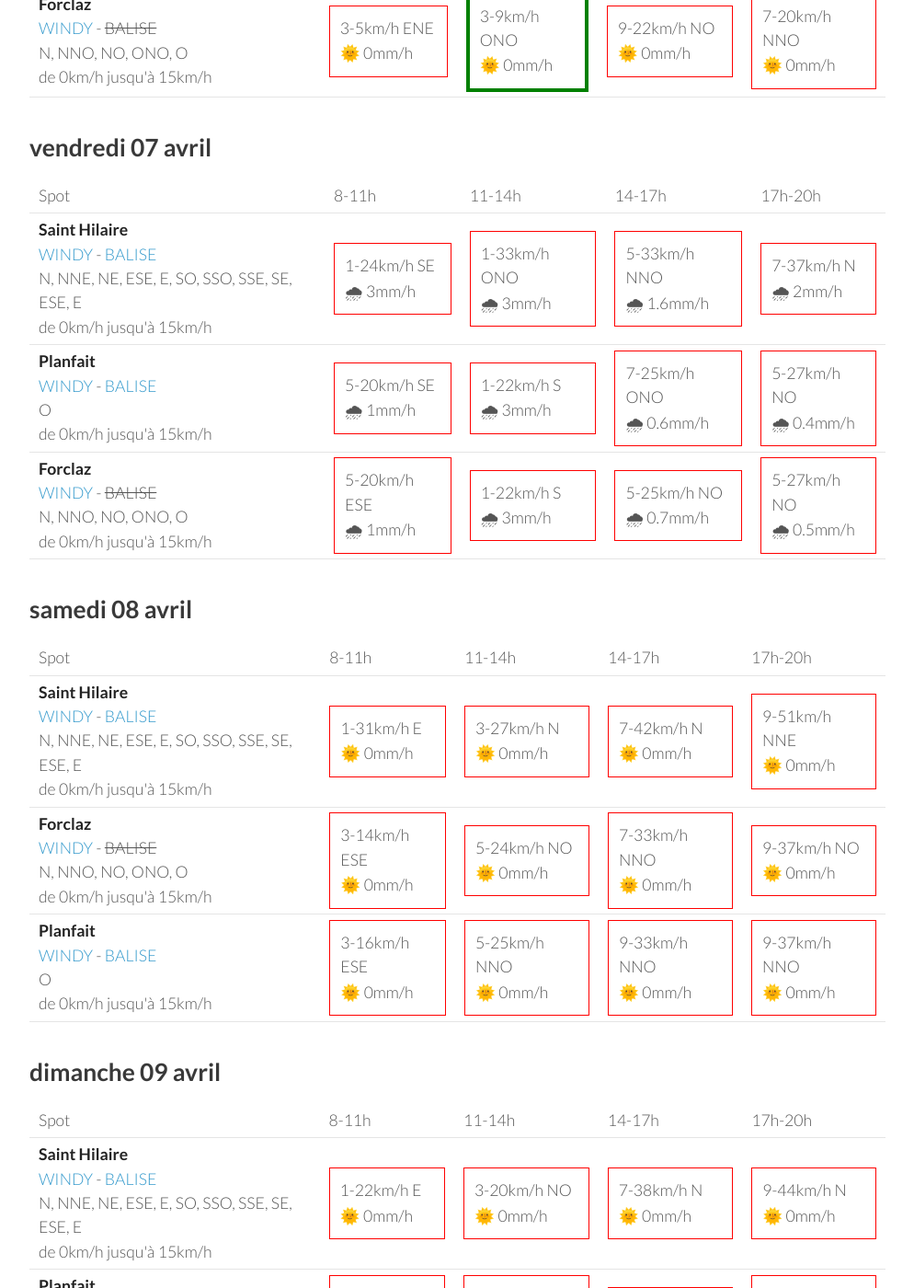
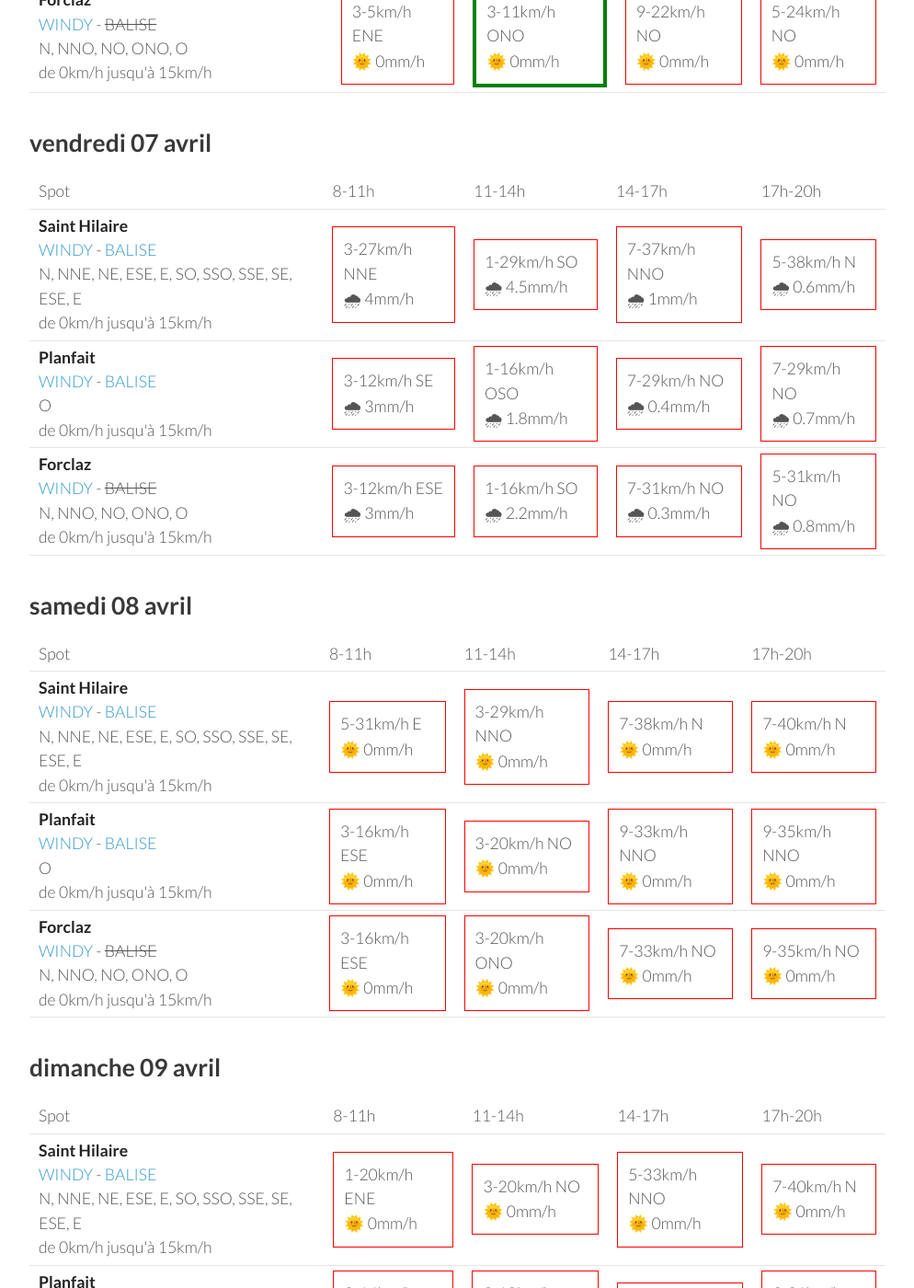
Before and after one commit to parapente-dans-le-nord/parapente-dans-le-nord.github.io, a Jekyll site: the page built from alpes_nord.markdown, in a window 1280 px wide and 1400 px high, scrolled down 1149 px. Shown: the whole window at 92% size, without its empty margins (26-1020 px from the left). Built offline with Jekyll 4.4.1, drawn with Linux system fonts in a browser that asks for light colours; some of the changed text lies outside the part shown.

Commit message:
update index.markdown

```diff
--- a/alpes_nord.markdown
+++ b/alpes_nord.markdown
@@ -22,33 +22,30 @@ page mise à jour le mercredi 05 avril 06:25
       <td>17h-20h</td>
     </tr>
 <tr>
+        <td><strong>Planfait</strong><br><a href="https://windy.com/45.853/6.223?45.415,6.223,8">WINDY</a> - <span class=""><a href="https://www.openwindmap.org/PP496">BALISE</a> </span><br> <span class="vent-favorable">O</span><br><span class="force-vent">de 0km/h jusqu'à 15km/h</span> </td>
+
+            <td><div class="not-flyable"><p>0-0km/h NA</p><p>🌧️ 0mm/h</p></div></td>
+            <td><div class="flyable"><p>3-11km/h O</p><p>🌞 0mm/h</p></div></td>
+            <td><div class="not-flyable"><p>9-25km/h ONO</p><p>🌞 0mm/h</p></div></td>
+            <td><div class="not-flyable"><p>9-29km/h ONO</p><p>🌞 0mm/h</p></div></td>
+
+    </tr>
+<tr>
         <td><strong>Forclaz</strong><br><a href="https://windy.com/45.814/6.247?45.375,6.246,8,m:eVwaglz">WINDY</a> - <span class="no-balise"> BALISE </span><br> <span class="vent-favorable">N, NNO, NO, ONO, O</span><br><span class="force-vent">de 0km/h jusqu'à 15km/h</span> </td>
 
-            <td><div class="not-flyable"><p>1-3km/h NNE</p><p>🌞 0mm/h</p></div></td>
-            <td><div class="flyable"><p>3-11km/h ONO</p><p>🌞 0mm/h</p></div></td>
-            <td><div class="not-flyable"><p>11-25km/h NO</p><p>🌞 0mm/h</p></div></td>
-            <td><div class="not-flyable"><p>14-37km/h NO</p><p>🌞 0mm/h</p></div></td>
-
+            <td><div class="not-flyable"><p>0-0km/h NA</p><p>🌧️ 0mm/h</p></div></td>
+            <td><div class="flyable"><p>3-9km/h O</p><p>🌞 0mm/h</p></div></td>
+            <td><div class="not-flyable"><p>11-27km/h NO</p><p>🌞 0mm/h</p></div></td>
+            <td><div class="not-flyable"><p>11-29km/h ONO</p><p>🌞 0mm/h</p></div></td>
 
     </tr>
 <tr>
         <td><strong>Saint Hilaire</strong><br><a href="https://windy.com/45.307/5.888?45.087,5.889,9,m:eUFagkX">WINDY</a> - <span class=""><a href="http://www.balisemeteo.com/balise.php?idBalise=61">BALISE</a> </span><br> <span class="vent-favorable">N, NNE, NE, ESE, E, SO, SSO, SSE, SE, ESE, E</span><br><span class="force-vent">de 0km/h jusqu'à 15km/h</span> </td>
 
-            <td><div class="flyable"><p>1-1km/h NE</p><p>🌞 0mm/h</p></div></td>
-            <td><div class="not-flyable"><p>7-20km/h E</p><p>🌞 0mm/h</p></div></td>
-            <td><div class="not-flyable"><p>14-33km/h ENE</p><p>🌞 0mm/h</p></div></td>
-            <td><div class="not-flyable"><p>7-33km/h NE</p><p>🌞 0mm/h</p></div></td>
-
-
-    </tr>
-<tr>
-        <td><strong>Planfait</strong><br><a href="https://windy.com/45.853/6.223?45.415,6.223,8">WINDY</a> - <span class=""><a href="https://www.openwindmap.org/PP496">BALISE</a> </span><br> <span class="vent-favorable">O</span><br><span class="force-vent">de 0km/h jusqu'à 15km/h</span> </td>
-
-            <td><div class="not-flyable"><p>1-3km/h N</p><p>🌞 0mm/h</p></div></td>
-            <td><div class="not-flyable"><p>5-12km/h ONO</p><p>🌞 0mm/h</p></div></td>
-            <td><div class="not-flyable"><p>11-27km/h ONO</p><p>🌞 0mm/h</p></div></td>
-            <td><div class="not-flyable"><p>11-33km/h NO</p><p>🌞 0mm/h</p></div></td>
-
+            <td><div class="not-flyable"><p>0-0km/h NA</p><p>🌧️ 0mm/h</p></div></td>
+            <td><div class="not-flyable"><p>7-18km/h ESE</p><p>🌞 0mm/h</p></div></td>
+            <td><div class="not-flyable"><p>11-25km/h E</p><p>🌞 0mm/h</p></div></td>
+            <td><div class="not-flyable"><p>12-35km/h ENE</p><p>🌞 0mm/h</p></div></td>
 
     </tr>
 
@@ -70,10 +67,10 @@ page mise à jour le mercredi 05 avril 06:25
 <tr>
         <td><strong>Saint Hilaire</strong><br><a href="https://windy.com/45.307/5.888?45.087,5.889,9,m:eUFagkX">WINDY</a> - <span class=""><a href="http://www.balisemeteo.com/balise.php?idBalise=61">BALISE</a> </span><br> <span class="vent-favorable">N, NNE, NE, ESE, E, SO, SSO, SSE, SE, ESE, E</span><br><span class="force-vent">de 0km/h jusqu'à 15km/h</span> </td>
 
-            <td><div class="flyable"><p>1-3km/h NNE</p><p>🌞 0mm/h</p></div></td>
-            <td><div class="flyable"><p>3-9km/h SE</p><p>🌞 0mm/h</p></div></td>
+            <td><div class="flyable"><p>0-5km/h N</p><p>🌞 0mm/h</p></div></td>
+            <td><div class="flyable"><p>3-11km/h SSE</p><p>🌞 0mm/h</p></div></td>
             <td><div class="flyable"><p>5-12km/h SE</p><p>🌞 0mm/h</p></div></td>
-            <td><div class="flyable"><p>3-9km/h E</p><p>🌞 0mm/h</p></div></td>
+            <td><div class="not-flyable"><p>5-22km/h NE</p><p>🌞 0mm/h</p></div></td>
 
 
     </tr>
@@ -81,9 +78,9 @@ page mise à jour le mercredi 05 avril 06:25
         <td><strong>Planfait</strong><br><a href="https://windy.com/45.853/6.223?45.415,6.223,8">WINDY</a> - <span class=""><a href="https://www.openwindmap.org/PP496">BALISE</a> </span><br> <span class="vent-favorable">O</span><br><span class="force-vent">de 0km/h jusqu'à 15km/h</span> </td>
 
             <td><div class="not-flyable"><p>1-3km/h ENE</p><p>🌞 0mm/h</p></div></td>
-            <td><div class="flyable"><p>3-9km/h O</p><p>🌞 0mm/h</p></div></td>
-            <td><div class="not-flyable"><p>9-22km/h ONO</p><p>🌞 0mm/h</p></div></td>
-            <td><div class="not-flyable"><p>5-18km/h NNO</p><p>🌞 0mm/h</p></div></td>
+            <td><div class="flyable"><p>3-11km/h O</p><p>🌞 0mm/h</p></div></td>
+            <td><div class="not-flyable"><p>9-20km/h NO</p><p>🌞 0mm/h</p></div></td>
+            <td><div class="not-flyable"><p>5-18km/h NO</p><p>🌞 0mm/h</p></div></td>
 
 
     </tr>
@@ -91,9 +88,9 @@ page mise à jour le mercredi 05 avril 06:25
         <td><strong>Forclaz</strong><br><a href="https://windy.com/45.814/6.247?45.375,6.246,8,m:eVwaglz">WINDY</a> - <span class="no-balise"> BALISE </span><br> <span class="vent-favorable">N, NNO, NO, ONO, O</span><br><span class="force-vent">de 0km/h jusqu'à 15km/h</span> </td>
 
             <td><div class="not-flyable"><p>3-5km/h ENE</p><p>🌞 0mm/h</p></div></td>
-            <td><div class="flyable"><p>3-9km/h ONO</p><p>🌞 0mm/h</p></div></td>
+            <td><div class="flyable"><p>3-11km/h ONO</p><p>🌞 0mm/h</p></div></td>
             <td><div class="not-flyable"><p>9-22km/h NO</p><p>🌞 0mm/h</p></div></td>
-            <td><div class="not-flyable"><p>7-20km/h NNO</p><p>🌞 0mm/h</p></div></td>
+            <td><div class="not-flyable"><p>5-24km/h NO</p><p>🌞 0mm/h</p></div></td>
 
 
     </tr>
@@ -116,30 +113,30 @@ page mise à jour le mercredi 05 avril 06:25
 <tr>
         <td><strong>Saint Hilaire</strong><br><a href="https://windy.com/45.307/5.888?45.087,5.889,9,m:eUFagkX">WINDY</a> - <span class=""><a href="http://www.balisemeteo.com/balise.php?idBalise=61">BALISE</a> </span><br> <span class="vent-favorable">N, NNE, NE, ESE, E, SO, SSO, SSE, SE, ESE, E</span><br><span class="force-vent">de 0km/h jusqu'à 15km/h</span> </td>
 
-            <td><div class="not-flyable"><p>1-24km/h SE</p><p>🌧 3mm/h</p></div></td>
-            <td><div class="not-flyable"><p>1-33km/h ONO</p><p>🌧 3mm/h</p></div></td>
-            <td><div class="not-flyable"><p>5-33km/h NNO</p><p>🌧 1.6mm/h</p></div></td>
-            <td><div class="not-flyable"><p>7-37km/h N</p><p>🌧 2mm/h</p></div></td>
+            <td><div class="not-flyable"><p>3-27km/h NNE</p><p>🌧 4mm/h</p></div></td>
+            <td><div class="not-flyable"><p>1-29km/h SO</p><p>🌧 4.5mm/h</p></div></td>
+            <td><div class="not-flyable"><p>7-37km/h NNO</p><p>🌧 1mm/h</p></div></td>
+            <td><div class="not-flyable"><p>5-38km/h N</p><p>🌧 0.6mm/h</p></div></td>
 
 
     </tr>
 <tr>
         <td><strong>Planfait</strong><br><a href="https://windy.com/45.853/6.223?45.415,6.223,8">WINDY</a> - <span class=""><a href="https://www.openwindmap.org/PP496">BALISE</a> </span><br> <span class="vent-favorable">O</span><br><span class="force-vent">de 0km/h jusqu'à 15km/h</span> </td>
 
-            <td><div class="not-flyable"><p>5-20km/h SE</p><p>🌧 1mm/h</p></div></td>
-            <td><div class="not-flyable"><p>1-22km/h S</p><p>🌧 3mm/h</p></div></td>
-            <td><div class="not-flyable"><p>7-25km/h ONO</p><p>🌧 0.6mm/h</p></div></td>
-            <td><div class="not-flyable"><p>5-27km/h NO</p><p>🌧 0.4mm/h</p></div></td>
+            <td><div class="not-flyable"><p>3-12km/h SE</p><p>🌧 3mm/h</p></div></td>
+            <td><div class="not-flyable"><p>1-16km/h OSO</p><p>🌧 1.8mm/h</p></div></td>
+            <td><div class="not-flyable"><p>7-29km/h NO</p><p>🌧 0.4mm/h</p></div></td>
+            <td><div class="not-flyable"><p>7-29km/h NO</p><p>🌧 0.7mm/h</p></div></td>
 
 
     </tr>
 <tr>
         <td><strong>Forclaz</strong><br><a href="https://windy.com/45.814/6.247?45.375,6.246,8,m:eVwaglz">WINDY</a> - <span class="no-balise"> BALISE </span><br> <span class="vent-favorable">N, NNO, NO, ONO, O</span><br><span class="force-vent">de 0km/h jusqu'à 15km/h</span> </td>
 
-            <td><div class="not-flyable"><p>5-20km/h ESE</p><p>🌧 1mm/h</p></div></td>
-            <td><div class="not-flyable"><p>1-22km/h S</p><p>🌧 3mm/h</p></div></td>
-            <td><div class="not-flyable"><p>5-25km/h NO</p><p>🌧 0.7mm/h</p></div></td>
-            <td><div class="not-flyable"><p>5-27km/h NO</p><p>🌧 0.5mm/h</p></div></td>
+            <td><div class="not-flyable"><p>3-12km/h ESE</p><p>🌧 3mm/h</p></div></td>
+            <td><div class="not-flyable"><p>1-16km/h SO</p><p>🌧 2.2mm/h</p></div></td>
+            <td><div class="not-flyable"><p>7-31km/h NO</p><p>🌧 0.3mm/h</p></div></td>
+            <td><div class="not-flyable"><p>5-31km/h NO</p><p>🌧 0.8mm/h</p></div></td>
 
 
     </tr>
@@ -162,20 +159,10 @@ page mise à jour le mercredi 05 avril 06:25
 <tr>
         <td><strong>Saint Hilaire</strong><br><a href="https://windy.com/45.307/5.888?45.087,5.889,9,m:eUFagkX">WINDY</a> - <span class=""><a href="http://www.balisemeteo.com/balise.php?idBalise=61">BALISE</a> </span><br> <span class="vent-favorable">N, NNE, NE, ESE, E, SO, SSO, SSE, SE, ESE, E</span><br><span class="force-vent">de 0km/h jusqu'à 15km/h</span> </td>
 
-            <td><div class="not-flyable"><p>1-31km/h E</p><p>🌞 0mm/h</p></div></td>
-            <td><div class="not-flyable"><p>3-27km/h N</p><p>🌞 0mm/h</p></div></td>
-            <td><div class="not-flyable"><p>7-42km/h N</p><p>🌞 0mm/h</p></div></td>
-            <td><div class="not-flyable"><p>9-51km/h NNE</p><p>🌞 0mm/h</p></div></td>
-
-
-    </tr>
-<tr>
-        <td><strong>Forclaz</strong><br><a href="https://windy.com/45.814/6.247?45.375,6.246,8,m:eVwaglz">WINDY</a> - <span class="no-balise"> BALISE </span><br> <span class="vent-favorable">N, NNO, NO, ONO, O</span><br><span class="force-vent">de 0km/h jusqu'à 15km/h</span> </td>
-
-            <td><div class="not-flyable"><p>3-14km/h ESE</p><p>🌞 0mm/h</p></div></td>
-            <td><div class="not-flyable"><p>5-24km/h NO</p><p>🌞 0mm/h</p></div></td>
-            <td><div class="not-flyable"><p>7-33km/h NNO</p><p>🌞 0mm/h</p></div></td>
-            <td><div class="not-flyable"><p>9-37km/h NO</p><p>🌞 0mm/h</p></div></td>
+            <td><div class="not-flyable"><p>5-31km/h E</p><p>🌞 0mm/h</p></div></td>
+            <td><div class="not-flyable"><p>3-29km/h NNO</p><p>🌞 0mm/h</p></div></td>
+            <td><div class="not-flyable"><p>7-38km/h N</p><p>🌞 0mm/h</p></div></td>
+            <td><div class="not-flyable"><p>7-40km/h N</p><p>🌞 0mm/h</p></div></td>
 
 
     </tr>
@@ -183,9 +170,19 @@ page mise à jour le mercredi 05 avril 06:25
         <td><strong>Planfait</strong><br><a href="https://windy.com/45.853/6.223?45.415,6.223,8">WINDY</a> - <span class=""><a href="https://www.openwindmap.org/PP496">BALISE</a> </span><br> <span class="vent-favorable">O</span><br><span class="force-vent">de 0km/h jusqu'à 15km/h</span> </td>
 
             <td><div class="not-flyable"><p>3-16km/h ESE</p><p>🌞 0mm/h</p></div></td>
-            <td><div class="not-flyable"><p>5-25km/h NNO</p><p>🌞 0mm/h</p></div></td>
+            <td><div class="not-flyable"><p>3-20km/h NO</p><p>🌞 0mm/h</p></div></td>
             <td><div class="not-flyable"><p>9-33km/h NNO</p><p>🌞 0mm/h</p></div></td>
-            <td><div class="not-flyable"><p>9-37km/h NNO</p><p>🌞 0mm/h</p></div></td>
+            <td><div class="not-flyable"><p>9-35km/h NNO</p><p>🌞 0mm/h</p></div></td>
+
+
+    </tr>
+<tr>
+        <td><strong>Forclaz</strong><br><a href="https://windy.com/45.814/6.247?45.375,6.246,8,m:eVwaglz">WINDY</a> - <span class="no-balise"> BALISE </span><br> <span class="vent-favorable">N, NNO, NO, ONO, O</span><br><span class="force-vent">de 0km/h jusqu'à 15km/h</span> </td>
+
+            <td><div class="not-flyable"><p>3-16km/h ESE</p><p>🌞 0mm/h</p></div></td>
+            <td><div class="not-flyable"><p>3-20km/h ONO</p><p>🌞 0mm/h</p></div></td>
+            <td><div class="not-flyable"><p>7-33km/h NO</p><p>🌞 0mm/h</p></div></td>
+            <td><div class="not-flyable"><p>9-35km/h NO</p><p>🌞 0mm/h</p></div></td>
 
 
     </tr>
@@ -208,20 +205,20 @@ page mise à jour le mercredi 05 avril 06:25
 <tr>
         <td><strong>Saint Hilaire</strong><br><a href="https://windy.com/45.307/5.888?45.087,5.889,9,m:eUFagkX">WINDY</a> - <span class=""><a href="http://www.balisemeteo.com/balise.php?idBalise=61">BALISE</a> </span><br> <span class="vent-favorable">N, NNE, NE, ESE, E, SO, SSO, SSE, SE, ESE, E</span><br><span class="force-vent">de 0km/h jusqu'à 15km/h</span> </td>
 
-            <td><div class="not-flyable"><p>1-22km/h E</p><p>🌞 0mm/h</p></div></td>
+            <td><div class="not-flyable"><p>1-20km/h ENE</p><p>🌞 0mm/h</p></div></td>
             <td><div class="not-flyable"><p>3-20km/h NO</p><p>🌞 0mm/h</p></div></td>
-            <td><div class="not-flyable"><p>7-38km/h N</p><p>🌞 0mm/h</p></div></td>
-            <td><div class="not-flyable"><p>9-44km/h N</p><p>🌞 0mm/h</p></div></td>
+            <td><div class="not-flyable"><p>5-33km/h NNO</p><p>🌞 0mm/h</p></div></td>
+            <td><div class="not-flyable"><p>7-40km/h N</p><p>🌞 0mm/h</p></div></td>
 
 
     </tr>
 <tr>
         <td><strong>Planfait</strong><br><a href="https://windy.com/45.853/6.223?45.415,6.223,8">WINDY</a> - <span class=""><a href="https://www.openwindmap.org/PP496">BALISE</a> </span><br> <span class="vent-favorable">O</span><br><span class="force-vent">de 0km/h jusqu'à 15km/h</span> </td>
 
-            <td><div class="not-flyable"><p>3-16km/h ESE</p><p>🌞 0mm/h</p></div></td>
-            <td><div class="not-flyable"><p>3-20km/h ONO</p><p>🌞 0mm/h</p></div></td>
+            <td><div class="not-flyable"><p>3-14km/h ESE</p><p>🌞 0mm/h</p></div></td>
+            <td><div class="not-flyable"><p>3-18km/h ONO</p><p>🌞 0mm/h</p></div></td>
             <td><div class="not-flyable"><p>7-29km/h NO</p><p>🌞 0mm/h</p></div></td>
-            <td><div class="not-flyable"><p>7-31km/h NNO</p><p>🌞 0mm/h</p></div></td>
+            <td><div class="not-flyable"><p>9-31km/h NO</p><p>🌞 0mm/h</p></div></td>
 
 
     </tr>
@@ -229,9 +226,9 @@ page mise à jour le mercredi 05 avril 06:25
         <td><strong>Forclaz</strong><br><a href="https://windy.com/45.814/6.247?45.375,6.246,8,m:eVwaglz">WINDY</a> - <span class="no-balise"> BALISE </span><br> <span class="vent-favorable">N, NNO, NO, ONO, O</span><br><span class="force-vent">de 0km/h jusqu'à 15km/h</span> </td>
 
             <td><div class="not-flyable"><p>5-16km/h ESE</p><p>🌞 0mm/h</p></div></td>
-            <td><div class="not-flyable"><p>3-20km/h ONO</p><p>🌞 0mm/h</p></div></td>
-            <td><div class="not-flyable"><p>5-29km/h ONO</p><p>🌞 0mm/h</p></div></td>
-            <td><div class="not-flyable"><p>5-31km/h NO</p><p>🌞 0mm/h</p></div></td>
+            <td><div class="not-flyable"><p>3-18km/h O</p><p>🌞 0mm/h</p></div></td>
+            <td><div class="not-flyable"><p>7-31km/h NO</p><p>🌞 0mm/h</p></div></td>
+            <td><div class="not-flyable"><p>7-33km/h NO</p><p>🌞 0mm/h</p></div></td>
 
 
     </tr>
@@ -239,3 +236,49 @@ page mise à jour le mercredi 05 avril 06:25
 </tbody>
 </table>
 {:/}
+## lundi 10 avril
+
+{::nomarkdown}
+<table>
+  <tbody>
+    <tr>
+      <td>Spot</td>
+      <td>8-11h</td>
+      <td>11-14h</td>
+      <td>14-17h</td>
+      <td>17h-20h</td>
+    </tr>
+<tr>
+        <td><strong>Saint Hilaire</strong><br><a href="https://windy.com/45.307/5.888?45.087,5.889,9,m:eUFagkX">WINDY</a> - <span class=""><a href="http://www.balisemeteo.com/balise.php?idBalise=61">BALISE</a> </span><br> <span class="vent-favorable">N, NNE, NE, ESE, E, SO, SSO, SSE, SE, ESE, E</span><br><span class="force-vent">de 0km/h jusqu'à 15km/h</span> </td>
+
+            <td><div class="not-flyable"><p>3-35km/h E</p><p>🌞 0mm/h</p></div></td>
+            <td><div class="not-flyable"><p>3-27km/h NNO</p><p>🌞 0mm/h</p></div></td>
+            <td><div class="not-flyable"><p>7-40km/h N</p><p>🌞 0mm/h</p></div></td>
+            <td><div class="not-flyable"><p>9-48km/h NNE</p><p>🌞 0mm/h</p></div></td>
+
+
+    </tr>
+<tr>
+        <td><strong>Forclaz</strong><br><a href="https://windy.com/45.814/6.247?45.375,6.246,8,m:eVwaglz">WINDY</a> - <span class="no-balise"> BALISE </span><br> <span class="vent-favorable">N, NNO, NO, ONO, O</span><br><span class="force-vent">de 0km/h jusqu'à 15km/h</span> </td>
+
+            <td><div class="not-flyable"><p>3-14km/h ESE</p><p>🌞 0mm/h</p></div></td>
+            <td><div class="not-flyable"><p>3-18km/h O</p><p>🌞 0mm/h</p></div></td>
+            <td><div class="not-flyable"><p>9-35km/h NNO</p><p>🌞 0mm/h</p></div></td>
+            <td><div class="not-flyable"><p>9-35km/h NNO</p><p>🌞 0mm/h</p></div></td>
+
+
+    </tr>
+<tr>
+        <td><strong>Planfait</strong><br><a href="https://windy.com/45.853/6.223?45.415,6.223,8">WINDY</a> - <span class=""><a href="https://www.openwindmap.org/PP496">BALISE</a> </span><br> <span class="vent-favorable">O</span><br><span class="force-vent">de 0km/h jusqu'à 15km/h</span> </td>
+
+            <td><div class="not-flyable"><p>3-16km/h E</p><p>🌞 0mm/h</p></div></td>
+            <td><div class="not-flyable"><p>3-18km/h ONO</p><p>🌞 0mm/h</p></div></td>
+            <td><div class="not-flyable"><p>9-35km/h NNO</p><p>🌞 0mm/h</p></div></td>
+            <td><div class="not-flyable"><p>9-37km/h NNO</p><p>🌞 0mm/h</p></div></td>
+
+
+    </tr>
+
+</tbody>
+</table>
+{:/}
```
Also changed, not shown: other parts of alpes_nord.markdown (+1 -1 lines).
